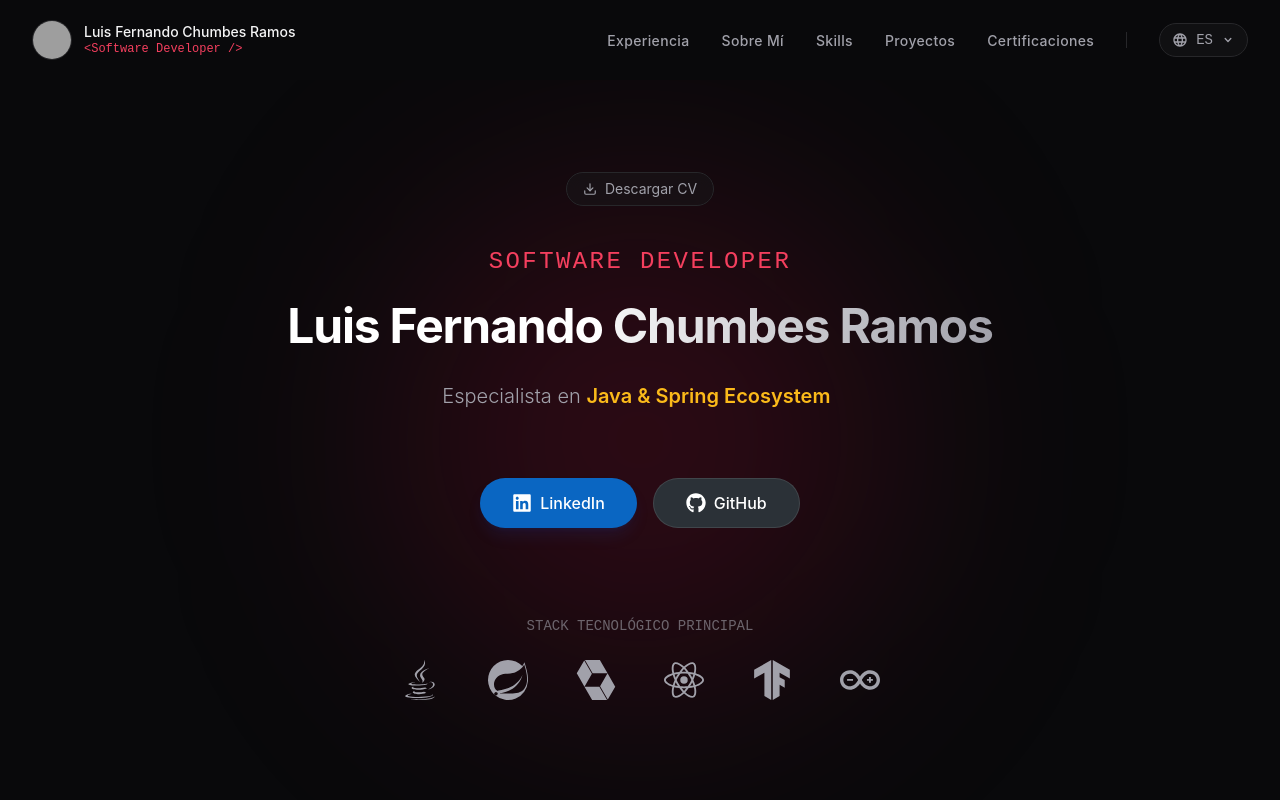
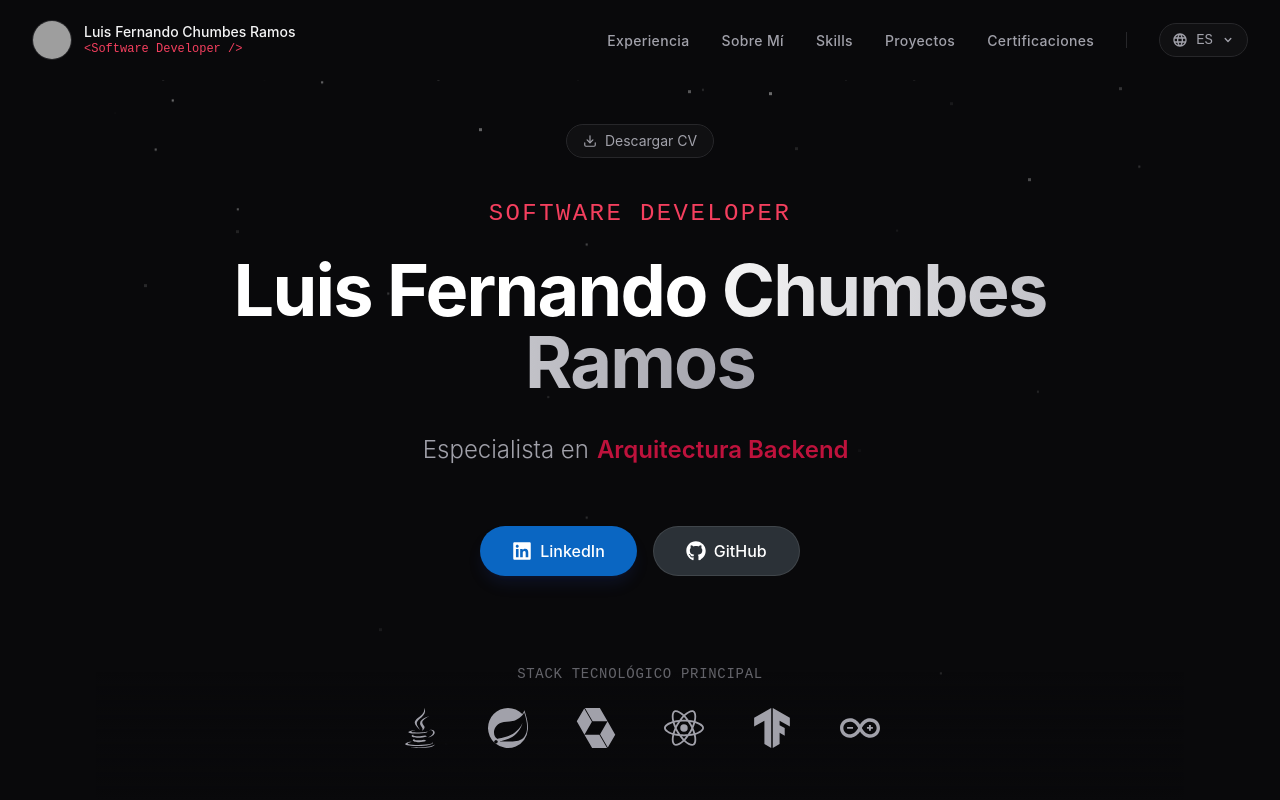
Before and after one commit to Luis3Fernando/Luis3Fernando, a React (Vite) app: page / in a window 1280 px wide. Shown: the top 800 px of the page. Built offline with nearby package versions, Linux system fonts and the light colour scheme; grey boxes are pictures that could not be loaded.

Commit message:
Feat: Agregado de fondo de estrellas

```diff
--- a/src/components/common/StarBackground.tsx
+++ b/src/components/common/StarBackground.tsx
@@ -1,9 +1,47 @@
+import React, { useMemo } from 'react';
+
+const generateStars = (count: number) => {
+  let shadow = "";
+  const height = 1000;
+
+  for (let i = 0; i < count; i++) {
+    const x = Math.floor(Math.random() * 2000);
+    const bias = Math.pow(Math.random(), 3);
+    const y = Math.floor(height * bias);
+
+    const fade = Math.max(0, 1 - (y / (height * 0.8)));
+    const brightness = Math.random();
+    const opacity = (brightness * fade).toFixed(2);
+
+    if (parseFloat(opacity) > 0.01) {
+      shadow += `${x}px ${y}px 0 rgba(255, 255, 255, ${opacity}), `;
+    }
+  }
+  return shadow ? shadow.slice(0, -2) : "";
+};
 
 const StarBackground: React.FC = () => {
+  const smallStars = useMemo(() => generateStars(150), []);
+  const mediumStars = useMemo(() => generateStars(50), []);
+  const largeStars = useMemo(() => generateStars(15), []);
 
   return (
-    <div className="fixed top-0 left-0 w-full h-full -z-10 overflow-hidden bg-amber-600 pointer-events-none">
-     hh
+    <div className="absolute inset-0 w-full h-full z-0 overflow-hidden pointer-events-none">
+      <div className="w-full h-full animate-float opacity-80">
+        <div
+          className="absolute w-px h-1px bg-transparent animate-twinkle-slow"
+          style={{ boxShadow: smallStars }}
+        />
+        <div
+          className="absolute w-0.5 h-0.5 bg-transparent animate-twinkle-medium"
+          style={{ boxShadow: mediumStars }}
+        />
+         <div
+          className="absolute w-0.75 h-0.75 bg-transparent animate-pulse"
+          style={{ boxShadow: largeStars }}
+        />
+      </div>
+      <div className="absolute bottom-0 left-0 w-full h-32 bg-linear-to-t from-space to-transparent"></div>
     </div>
   );
 };
--- a/src/components/sections/Hero.tsx
+++ b/src/components/sections/Hero.tsx
@@ -4,6 +4,9 @@ import { TypeAnimation } from 'react-type-animation';
 import { FaGithub, FaLinkedin, FaJava } from 'react-icons/fa';
 import { FiDownload } from 'react-icons/fi';
 import { SiSpring, SiHibernate, SiReact, SiArduino, SiTensorflow } from 'react-icons/si';
+
+// Importamos el componente modular
+import StarBackground from '@components/common/StarBackground';
 
 const TECH_STACK = [
   { icon: FaJava, name: "Java", color: "#E76F00" },
@@ -16,8 +19,8 @@ const TECH_STACK = [
 
 const Hero: React.FC = () => {
   return (
-    <section className="relative min-h-[calc(100vh-5rem)] flex flex-col justify-center items-center text-center px-4 overflow-hidden">
-      <div className="absolute top-1/2 left-1/2 -translate-x-1/2 -translate-y-1/2 w-125 h-125 bg-primary/20 blur-[120px] rounded-full pointer-events-none" />
+    <section className="relative min-h-[calc(100vh-5rem)] flex flex-col justify-center items-center text-center px-4 overflow-hidden bg-space">
+      <StarBackground />
       <motion.div
         initial={{ opacity: 0, y: 20 }}
         animate={{ opacity: 1, y: 0 }}
@@ -34,24 +37,33 @@ const Hero: React.FC = () => {
           <FiDownload />
           <span>Descargar CV</span>
         </motion.a>
+
         <h2 className="text-xl md:text-2xl font-mono text-neon font-medium tracking-widest uppercase">
           Software Developer
         </h2>
-        <h1 className="text-xl md:text-4xl lg:text-5xl font-bold tracking-tight text-white mb-2">
-          Luis Fernando <span className="text-transparent bg-clip-text bg-linear-to-r from-text-main to-text-muted">Chumbes Ramos</span>
+
+        <h1 className="text-4xl md:text-6xl lg:text-7xl font-bold tracking-tight text-white mb-2">
+          Luis Fernando <span className="text-transparent bg-clip-text bg-gradient-to-r from-text-main to-text-muted">Chumbes Ramos</span>
         </h1>
-        <div className="text-xl md:text-xl text-text-muted font-light h-10">
+
+        <div className="text-xl md:text-2xl text-text-muted font-light h-10 flex flex-col md:flex-row gap-2 items-center">
           <span>Especialista en </span>
           <TypeAnimation
             sequence={[
               'Java & Spring Ecosystem',
+              2000,
+              'Arquitectura Backend',
+              2000,
+              'Soluciones IoT',
+              2000
             ]}
             wrapper="span"
             speed={50}
-            className="text-[#FBBA1A] font-semibold"
-            repeat={1}
+            className="text-primary font-semibold"
+            repeat={Infinity}
           />
         </div>
+
         <div className="flex flex-wrap justify-center gap-4 mt-8">
           <motion.a
             href="https://linkedin.com/in/tu-usuario"
@@ -74,8 +86,9 @@ const Hero: React.FC = () => {
             GitHub
           </motion.a>
         </div>
+
         <div className="mt-16 flex flex-col items-center gap-4">
-          <p className="text-sm font-mono text-text-muted opacity-60">STACK TECNOLÓGICO PRINCIPAL</p>
+          <p className="text-sm font-mono text-text-muted opacity-60 uppercase tracking-wider">Stack Tecnológico Principal</p>
           <div className="flex flex-wrap justify-center gap-6 md:gap-8">
             {TECH_STACK.map((tech, index) => (
               <motion.div
@@ -92,6 +105,7 @@ const Hero: React.FC = () => {
             ))}
           </div>
         </div>
+
       </motion.div>
     </section>
   );
--- a/src/index.css
+++ b/src/index.css
@@ -16,6 +16,17 @@
   --font-mono: "Fira Code", ui-monospace, monospace;
   --animate-fade-in-scale: fade-in-scale 0.6s cubic-bezier(0.16, 1, 0.3, 1);
   --animate-float: float 8s ease-in-out infinite;
+
+  --animate-space-drift: space-drift 100s linear infinite;
+
+  @keyframes space-drift {
+    from {
+      transform: translateY(0px);
+    }
+    to {
+      transform: translateY(-2000px);
+    }
+  }
 
   @keyframes fade-in-scale {
     0% { opacity: 0; transform: scale(0.98); }
```
